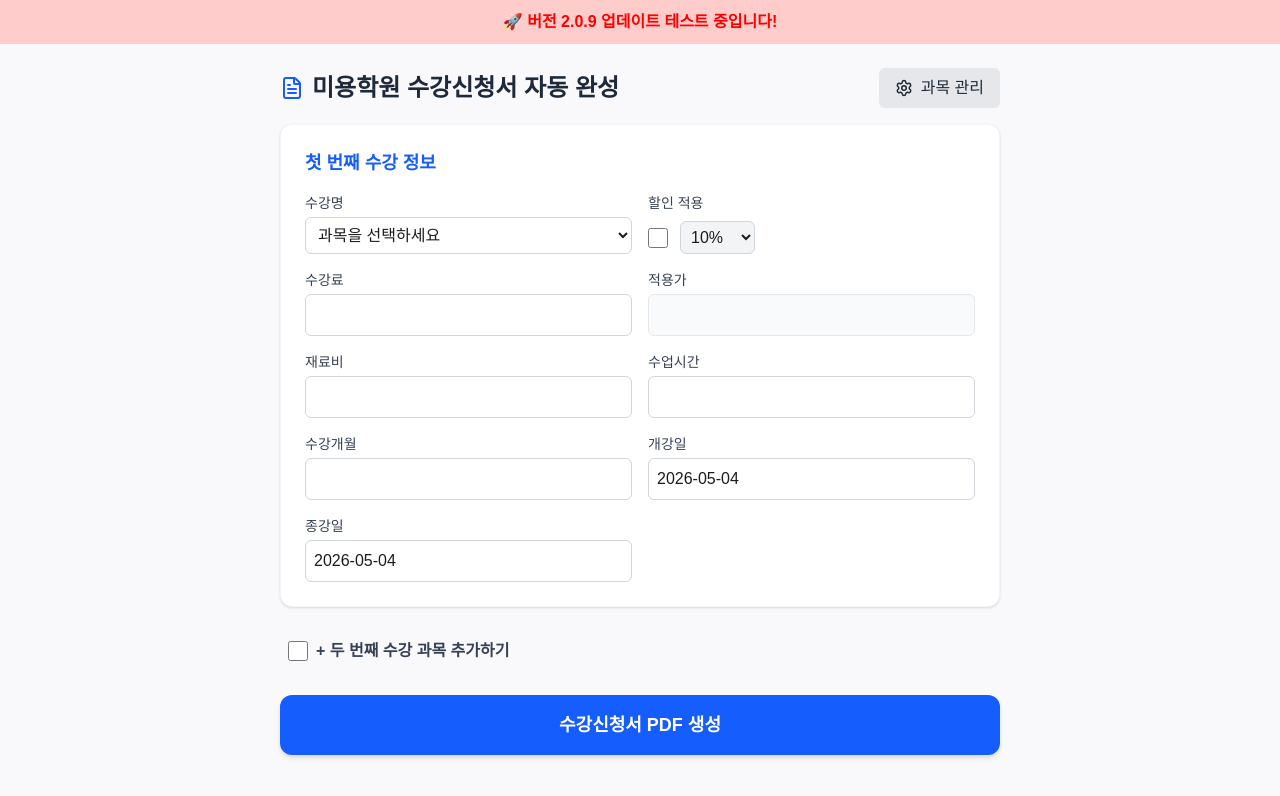
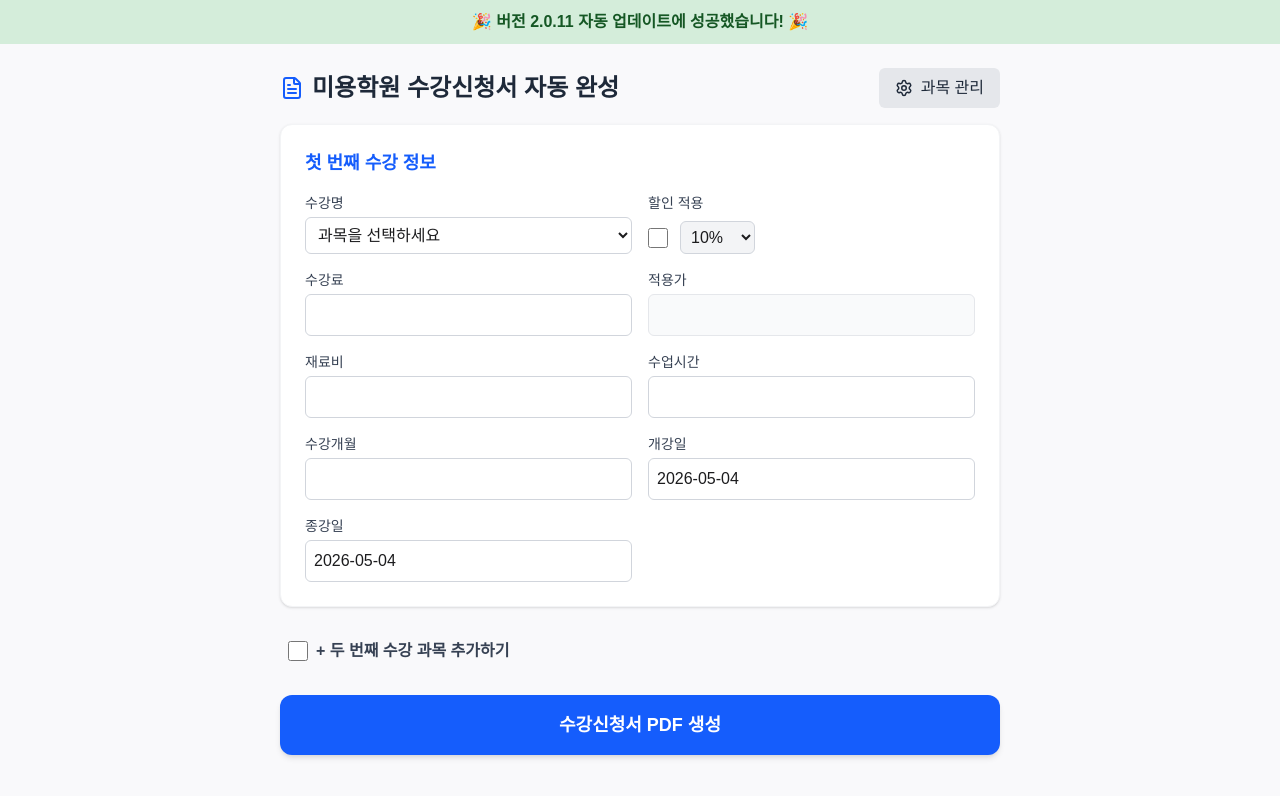
Before and after one commit to jinrd/enroll_form, a React (Vite) app: page / in a window 1280 px wide. Shown: the top 796 px of the page. Built offline with nearby package versions, Linux system fonts and the light colour scheme.

Commit message:
fix: unused variable and bump version to 2.0.11

```diff
--- a/package.json
+++ b/package.json
@@ -1,6 +1,6 @@
 {
   "name": "enroll_form",
-  "version": "2.0.10",
+  "version": "2.0.11",
   "description": "pdf 생성기",
   "productName": "pdf 생성기",
   "main": "./out/main/index.js",
--- a/src/main/index.ts
+++ b/src/main/index.ts
@@ -86,8 +86,8 @@ if (!gotTheLock) {
       // dialog.showMessageBox({ type: 'info', title: '업데이트 확인', message: '새 버전을 확인 중입니다...' });
     });
 
-    autoUpdater.on('update-not-available', (info) => {
-      // dialog.showMessageBox({ type: 'info', title: '최신 버전', message: `현재 최신 버전(${info.version})을 사용 중입니다.` });
+    autoUpdater.on('update-not-available', () => {
+      // dialog.showMessageBox({ type: 'info', title: '최신 버전', message: `현재 최신 버전을 사용 중입니다.` });
     });
 
     // 업데이트가 있을 때 알림
--- a/src/renderer/index.html
+++ b/src/renderer/index.html
@@ -12,8 +12,8 @@
 
   <body>
     <!-- 업데이트 테스트를 위해 시각적인 변화를 줍니다 -->
-    <div style="background-color: #ffcccc; padding: 10px; text-align: center; font-weight: bold; color: red;">
-      🚀 버전 2.0.9 업데이트 테스트 중입니다!
+    <div style="background-color: #d4edda; padding: 10px; text-align: center; font-weight: bold; color: #155724;">
+      🎉 버전 2.0.11 자동 업데이트에 성공했습니다! 🎉
     </div>
     <div id="root"></div>
     <script type="module" src="/src/main.tsx"></script>
```
